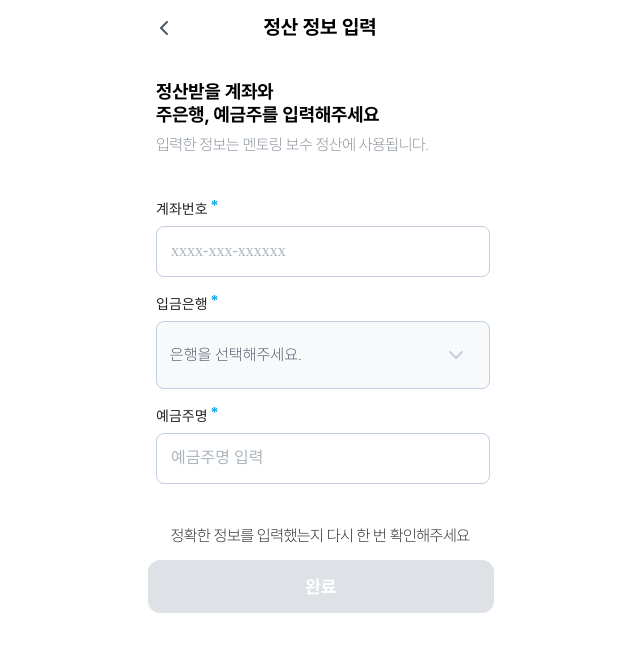
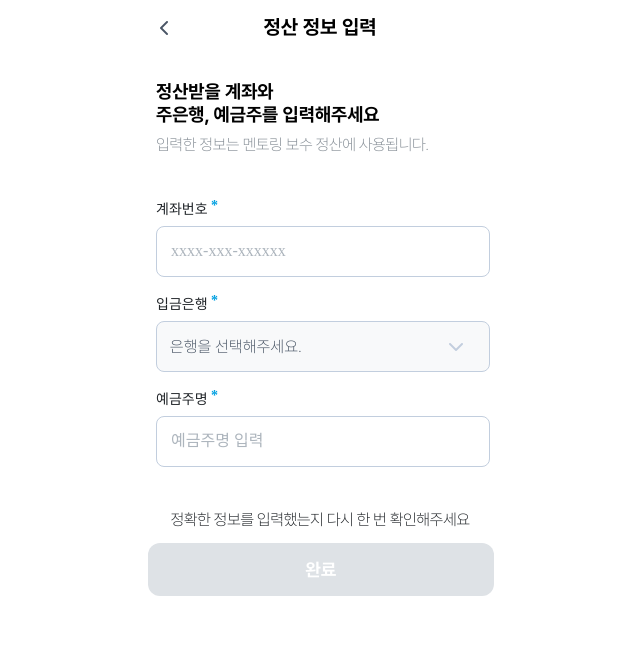
Before and after one commit to WE-ARE-RACCOONS/postgraduate-front, a Next.js app: page /senior/account in a window 1280 px wide. Shown: the top 652 px of the page, without its empty margins (320-960 px from the left). Built offline with nearby package versions, Linux system fonts and the light colour scheme.

Commit message:
RAC-334 fix: 대학원생 계정설정 은행명 커진거 복구

```diff
--- a/src/components/Button/ModalBtn/ModalBtn.styled.ts
+++ b/src/components/Button/ModalBtn/ModalBtn.styled.ts
@@ -54,8 +54,7 @@ export const StyledMSBtn = styled.button`
 export const SInfoBtn = styled.button<SInfoBtnProps>`
   color: ${(props) => (props.$isGet ? '#ADB5BD' : '#212529')};
   margin-top: 0.5rem;
-  min-height: 3.1875rem;
-  height: max-content;
+  height:  3.1875rem;
   width: 97%;
   flex-shrink: 0;
   border-radius: 0.5rem;
```
